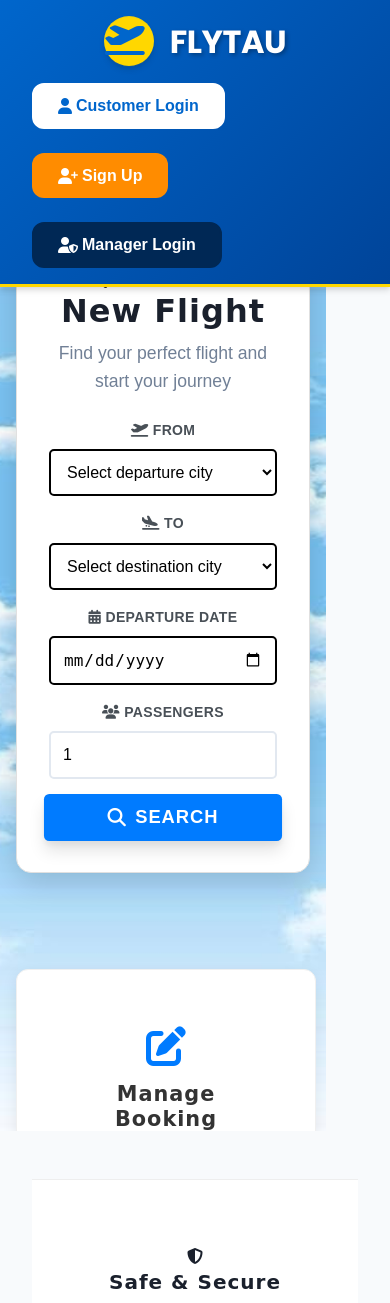
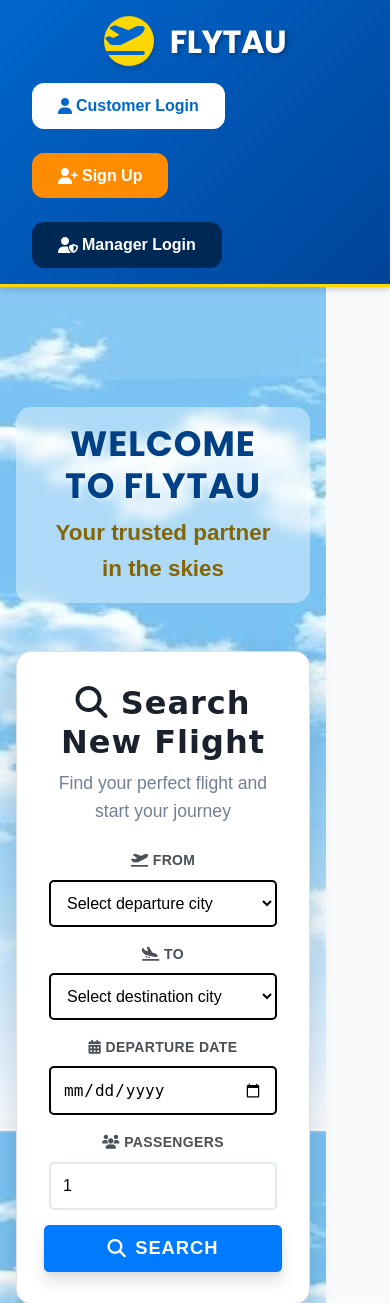
Before and after one commit to tomertocker-tau/FlyTauGroup20, a Flask app: template templates/homepagenew.html in a window 390 px wide. Shown: the top 1303 px of the page. Run offline with Flask 3, Linux system fonts and the light colour scheme; the template is opened without the code that fills it, so the values that code supplies are empty.

```diff
--- a/templates/homepagenew.html
+++ b/templates/homepagenew.html
@@ -114,15 +114,19 @@
 <style>
 .hero-section {
     width: 100%;
+    height: auto;
     min-height: 100vh;
     display: flex;
+    flex-direction: column;
     justify-content: center;
-    align-items: center;
-    padding: 40px 0;
+    align-items: flex-start; /* תיקון החיתוך */
+    padding: 100px 0 100px 0;
     background-color: #f0f8ff;
     background-image: url("{{ url_for('static', filename='images/sky_background.jpeg') }}");
     background-size: cover;
     background-position: center;
+    background-attachment: fixed;
+    overflow: visible;
 }
 
 .hero-content {
@@ -133,6 +137,7 @@
     width: 100%;
     max-width: 1200px;
     padding: 0 1rem;
+    margin-top: 20px; /* תוספת מרווח פנימי */
     position: relative;
     z-index: 1; /* מוודא שהתוכן מעל הרקע */
 }
@@ -278,9 +283,11 @@
 /* --- Features Section --- */
 .features-section {
     background: white;
-    padding: 3rem 0;
-    margin-top: 3rem;
+    padding: 5rem 0;
+    margin-top: 0;   /* ביטול המרווח שיוצר חיתוך לבן */
     border-top: 1px solid #eee;
+    position: relative;
+    z-index: 2;
 }
 
 .features-row {
```
